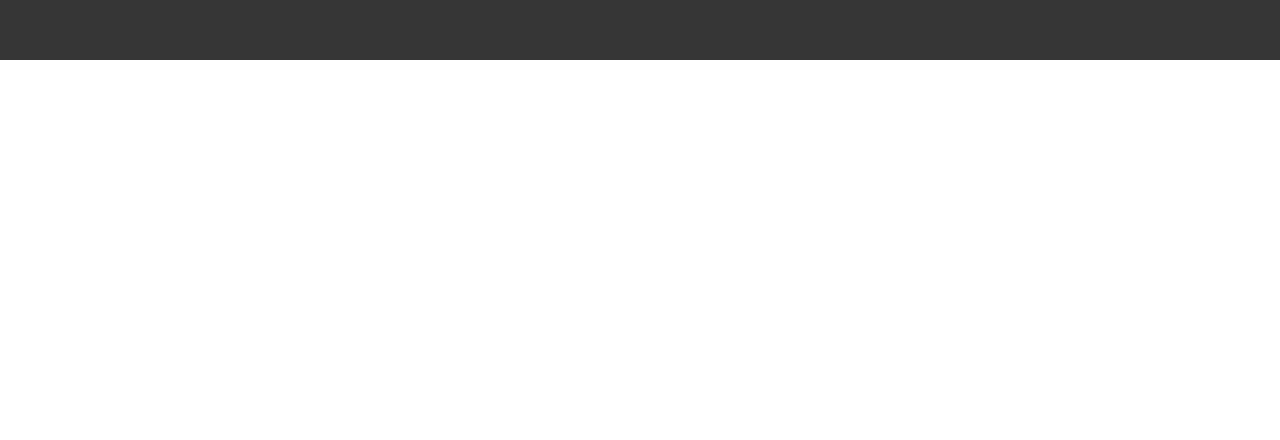
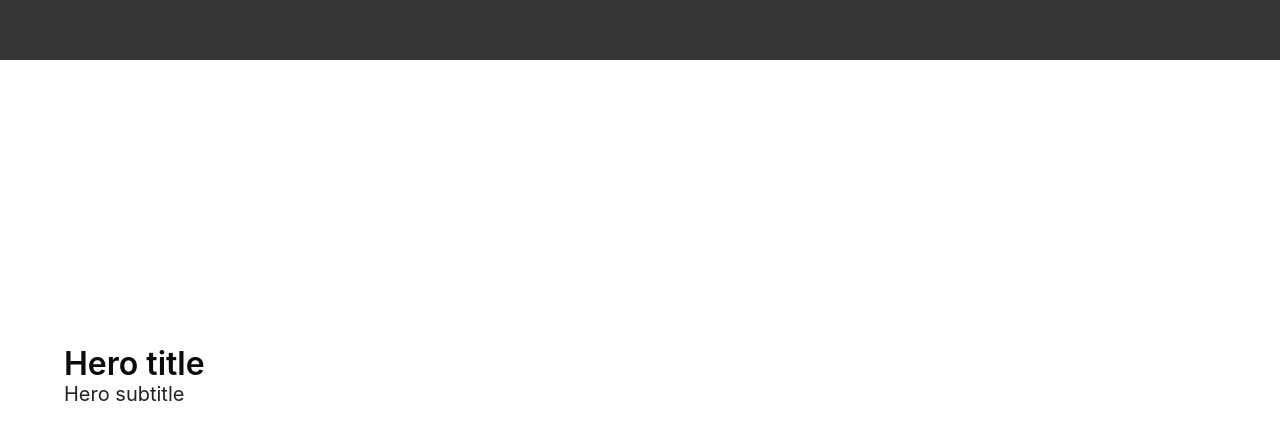
Before and after one commit to MikeDiaz1/landing-page, a React app: page / in a window 1280 px wide. Shown: the part 2340-2780 px from the top of the page. Built offline with nearby package versions, Linux system fonts and the light colour scheme.

Commit message:
Added footer

```diff
--- /dev/null
+++ b/src/app/components/Footer.js
@@ -0,0 +1,17 @@
+import React, { Component } from 'react'
+
+export default class Footer extends Component {
+    render() {
+         return(
+            <footer className="footer">
+            <div className="container">
+              <div className="content has-text-centered">
+                <p>
+                    Footer text
+                </p>
+              </div>
+            </div>
+          </footer>
+         )
+    }
+}
--- a/src/app/screens/Home.js
+++ b/src/app/screens/Home.js
@@ -1,6 +1,7 @@
 import React, { Component } from 'react';
 
 import Navbar from '../components/Navbar';
+import Footer from '../components/Footer'
 
 export default class Home extends Component {
     render() {
@@ -27,9 +28,17 @@ export default class Home extends Component {
                 </section>
 
                 <section className="hero is-white is-fullheight">
-            </section>
-
-            <section className="hero is-dark is-fullheight">
+                    <div className="hero-body">
+                        <div className="container">
+                            <h1 className="title">
+                                Hero title
+                            </h1>
+                            <h2 className="subtitle">
+                                Hero subtitle
+                            </h2>
+                        </div>
+                    </div>
+                    <Footer />
                 </section>
             </div>
         );
```
Lines whose indentation alone changed are shown as unchanged.
